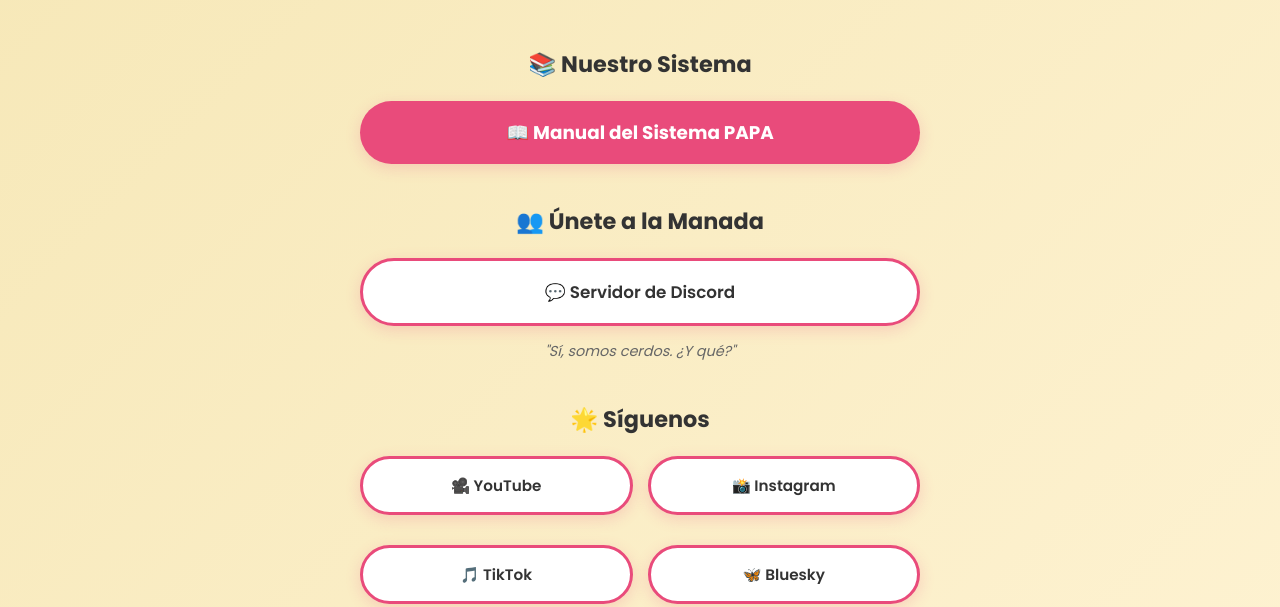
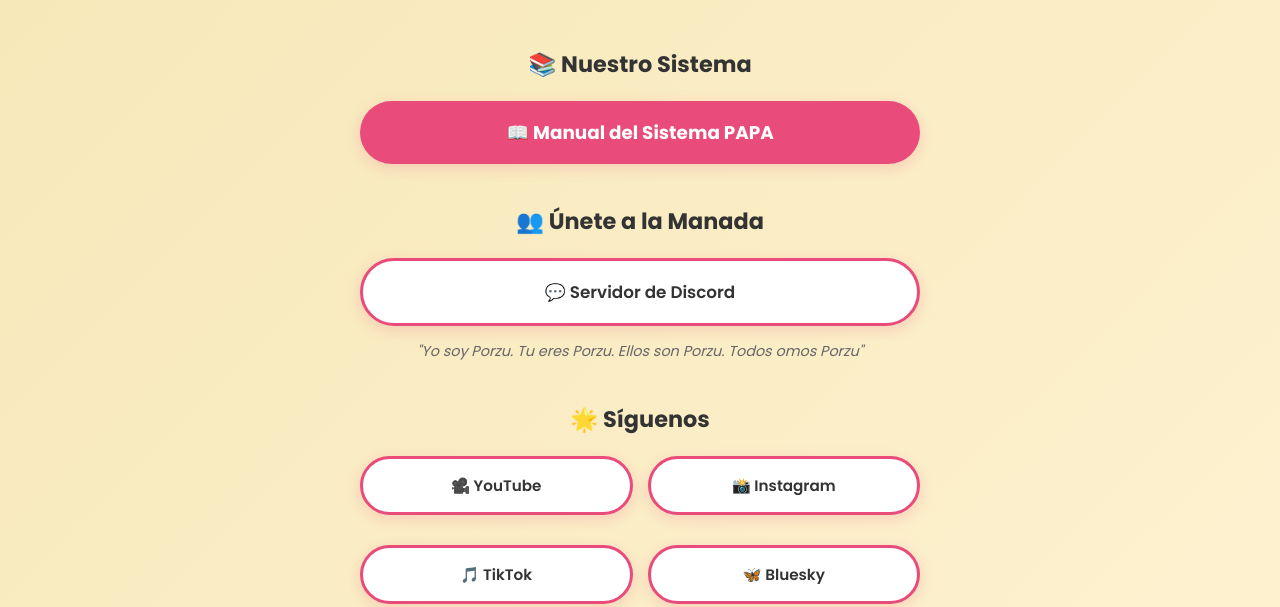
Before and after one commit to somosporzu/Web, a plain HTML site: page index.html in a window 1280 px wide. Shown: the part 490-1097 px from the top of the page. Drawn offline with Linux system fonts and the light colour scheme.

Commit message:
Update index.html

```diff
--- a/index.html
+++ b/index.html
@@ -208,7 +208,7 @@
                 💬 Servidor de Discord
             </a>
             <p style="text-align: center; color: #666; font-size: 0.9em; margin-top: 10px;">
-                <em>"Sí, somos cerdos. ¿Y qué?"</em>
+                <em>"Yo soy Porzu. Tu eres Porzu. Ellos son Porzu. Todos omos Porzu"</em>
             </p>
         </div>
 
```
